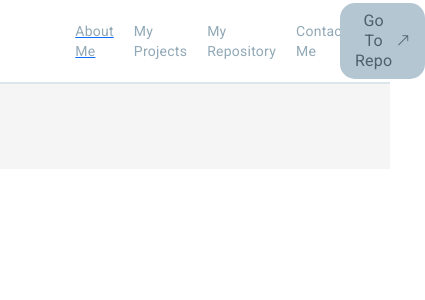
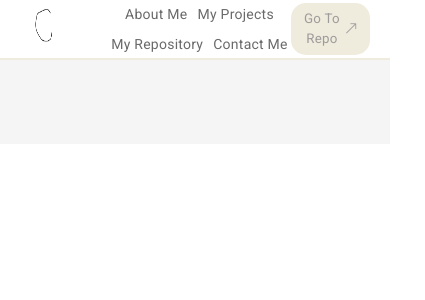
Before and after one commit to cam1lol/ClothingProject, an Angular app in the folder clothfront/: page /menu in a window 390 px wide. Shown: the top 300 px of the page, 425 px wide, since content can reach past the window. Built offline with nearby package versions, Linux system fonts and the light colour scheme.

Commit message:
Data en Modal y ajuste en header

```diff
--- a/clothfront/src/app/app.module.ts
+++ b/clothfront/src/app/app.module.ts
@@ -4,6 +4,8 @@ import { HttpClientModule } from '@angular/common/http';
 import { MatCardModule } from '@angular/material/card';
 import { MatChipsModule } from '@angular/material/chips';
 import { MatIconModule } from '@angular/material/icon';
+import { MatButtonModule } from '@angular/material/button';
+import { MatDialogModule } from '@angular/material/dialog';
 
 import { AppRoutingModule } from './app-routing.module';
 import { AppComponent } from './app.component';
@@ -42,7 +44,9 @@ import { BrowserAnimationsModule } from '@angular/platform-browser/animations';
     BrowserAnimationsModule,
     MatCardModule,
     MatChipsModule,
-    MatIconModule
+    MatIconModule,
+    MatButtonModule,
+    MatDialogModule
   ],
   providers: [],
   bootstrap: [AppComponent]
--- a/clothfront/src/app/home/home/home.component.css
+++ b/clothfront/src/app/home/home/home.component.css
@@ -223,6 +223,74 @@ h1 {
 
 /* SECCION PARA MODAL */
 
+/* Estilos básicos del modal */
+.modal-overlay {
+    position: fixed;
+    top: 0;
+    left: 0;
+    width: 100%;
+    height: 100%;
+    background-color: rgba(0, 0, 0, 0.5);
+    opacity: 0;
+    display: flex;
+    justify-content: center;
+    align-items: center;
+    z-index: 500;
+    transition: all 0.4s ease-in-out;
+    visibility: hidden;
+}
+
+.modal-overlay.show {
+    visibility: visible;
+    opacity: 1;
+}
+
+.modal {
+    background-color: white;
+    padding: 20px;
+    border-radius: 5px;
+    width: 50vw; /* Un tamaño más controlado */
+    max-width: 600px; /* Máximo ancho */
+    height: fit-content;
+    box-shadow: 0px 5px 15px rgba(0, 0, 0, 0.3);
+    z-index: 100;
+    display: flex;
+    flex-direction: column;
+    align-items: center;
+    justify-content: center;
+    position: relative;
+}
+
+.modal-header {
+    width: 100%;
+    display: flex;
+    justify-content: space-between;
+    align-items: center;
+}
+
+.close-btn {
+    cursor: pointer;
+    background: none;
+    border: none;
+    font-size: 20px;
+    padding: 5px;
+    margin: 0;
+}
+
+.modal h2 {
+    letter-spacing: 0;
+    line-height: 0;
+    display: flex;
+}
+
+
+
+
+
+
+
+
+
 
 
 /* 6. Projects Section */
--- a/clothfront/src/app/home/home/home.component.html
+++ b/clothfront/src/app/home/home/home.component.html
@@ -69,12 +69,53 @@
             <strong>Descripcion de funciones:</strong>
             {{ experience.description }}
           </p>
-          <button (click)="openModal()" class="open-modal-btn">Mas info</button>
+          <button mat-raised-button (click)="openModal()" class="open-modal-btn">
+            Mas info
+          </button>
         </div>
       </div>
     </section>
 
     <!-- Modal Para mas informacion de la exp -->
+
+    <div class="modal-overlay" [ngClass]="{ show: isModalOpen }" (click)="closeModal()">
+        <div class="modal" (click)="$event.stopPropagation()">
+          <div class="modal-header">
+            <h2>Detalles de la Experiencia</h2>
+            <button class="close-btn" (click)="closeModal()">
+              <i class="bi bi-x"></i>
+            </button>
+          </div>
+          <div class="modal-body">
+            <h3><strong>Puesto:</strong> Desarrollador Full Stack</h3>
+
+            <h3>📌 Tecnologías y Herramientas Utilizadas</h3>
+            <ul>
+              <li><strong>Backend:</strong> Java (Spring Boot), C# y C.</li>
+              <li><strong>Frontend:</strong> Angular (Componentes reutilizables, optimización UI/UX).</li>
+              <li><strong>Base de Datos:</strong> Oracle, MongoDB, MySQL, PostgreSQL, MariaDB.</li>
+              <li><strong>Despliegue:</strong> Microsoft Azure.</li>
+              <li><strong>Gestión:</strong> Jira (Scrum + Canvas), Zephyr Squad.</li>
+            </ul>
+
+            <h3>💼 Funciones Claves</h3>
+            <ul>
+              <li>Desarrollo de APIs RESTful en Spring Boot y Java.</li>
+              <li>Optimización de la UI/UX con Angular.</li>
+              <li>Gestión de bases de datos y creación de procedimientos almacenados.</li>
+              <li>Trabajo en equipo con metodologías ágiles (Scrum + Canvas).</li>
+              <li>Documentación de sistemas para facilitar la transición y mantenimiento.</li>
+            </ul>
+
+            <h3>🏆 Logros Destacados</h3>
+            <ul>
+              <li>Automatización del proceso de compra y pago de cesantías en Spring Boot.</li>
+              <li>Creación de un formulario digital para tratamiento de datos, reduciendo procesos manuales.</li>
+              <li>Migración de aplicativos internos, mejorando rendimiento y escalabilidad.</li>
+            </ul>
+          </div>
+        </div>
+    </div>
 
 
     <section class="projects">
--- a/clothfront/src/app/layout/header/header.component.css
+++ b/clothfront/src/app/layout/header/header.component.css
@@ -3,14 +3,20 @@
     align-items: center;
     justify-content: space-between;
     width: 100%;
-    height: 10vh;
+    min-height: 60px;
+    max-width: nome;
+    margin: 0 auto;
     background-color: #fff;
-    border-bottom: 2px solid #dce5ea;
+    border-bottom: 2px solid #efebdd;
     padding: 0 50px;
 }
 
-.logocontainer_nav {
+a{
+    text-decoration: none;
+}
 
+li {
+    text-decoration: none;
 }
 
 .listitemsmenu {
@@ -23,30 +29,28 @@
 }
 
 .itemsdata {
-    /* background-color: blue; */
     display: flex;
     align-items: center;
     justify-content: center;
     height: 100%;
     gap: 20px;
     margin: 0;
+    flex-wrap: wrap;
 }
 
 .item_nav {
-    /* background-color: rgb(209, 27, 27); */
     display: flex;
     height: 100%;
     align-items: center;
     justify-content: center;
-    color: #91a8b6;
+    color: rgb(106, 106, 106);
     cursor: pointer;
     transition: all .3s ease;
     text-transform: capitalize;
 }
 
-
-.item_nav:hover{
-    color: #61727c;
+.item_nav:hover {
+    color: #efebdd;
 }
 
 .logonav {
@@ -62,13 +66,14 @@
     text-align: center;
     text-transform: capitalize;
     width: 170px;
-    color: #4e616a;
-    background-color: #b4c6d2;
+    color: #9e9b9b;
+    background-color: #efebdd;
     border-radius: 15px;
     padding: 8px 15px;
     font-size: 12pt;
     transition: all .4s ease;
     gap: 4px;
+    cursor: pointer;
 }
 
 .contactmebtn i {
@@ -76,9 +81,26 @@
 }
 
 .contactmebtn:hover {
-    background-color: #dae4e7;
+    background-color: #fff4f4;
 }
 
 .contactmebtn:active {
-    background-color: #b4c6d2;
+    background-color: #efebdd;
 }
+
+/* Responsividad */
+@media (max-width: 768px) {
+    .mainnav {
+        padding: 0 20px; /* Reduce el padding en móviles */
+    }
+
+    .itemsdata {
+        gap: 10px; /* Reduce el espacio entre elementos en móviles */
+    }
+
+    .contactmebtn {
+        width: auto;
+        padding: 6px 12px;
+        font-size: 10pt;
+    }
+}
--- a/clothfront/src/assets/user.json
+++ b/clothfront/src/assets/user.json
@@ -12,6 +12,7 @@
       { "name": "Angular", "url": "https://v17.angular.io/guide/what-is-angular" },
       { "name": "Typescript", "url": "https://www.typescriptlang.org/docs/handbook/typescript-from-scratch.html" },
       { "name": "C#", "url": "https://learn.microsoft.com/es-es/dotnet/csharp/tour-of-csharp/overview" },
+      { "name": "C", "url": "https://www.ibm.com/docs/en/zos-basic-skills?topic=zos-cc" },
       { "name": "PostgresSQL", "url": "https://www.ibm.com/mx-es/topics/postgresql" },
       { "name": "MySQL", "url": "https://www.oracle.com/co/mysql/what-is-mysql/" },
       { "name": "AWS", "url": "https://aws.amazon.com/es/what-is-aws/" },
```
Also changed, not shown: clothfront/src/app/home/home/home.component.ts (+6 -2 lines).
